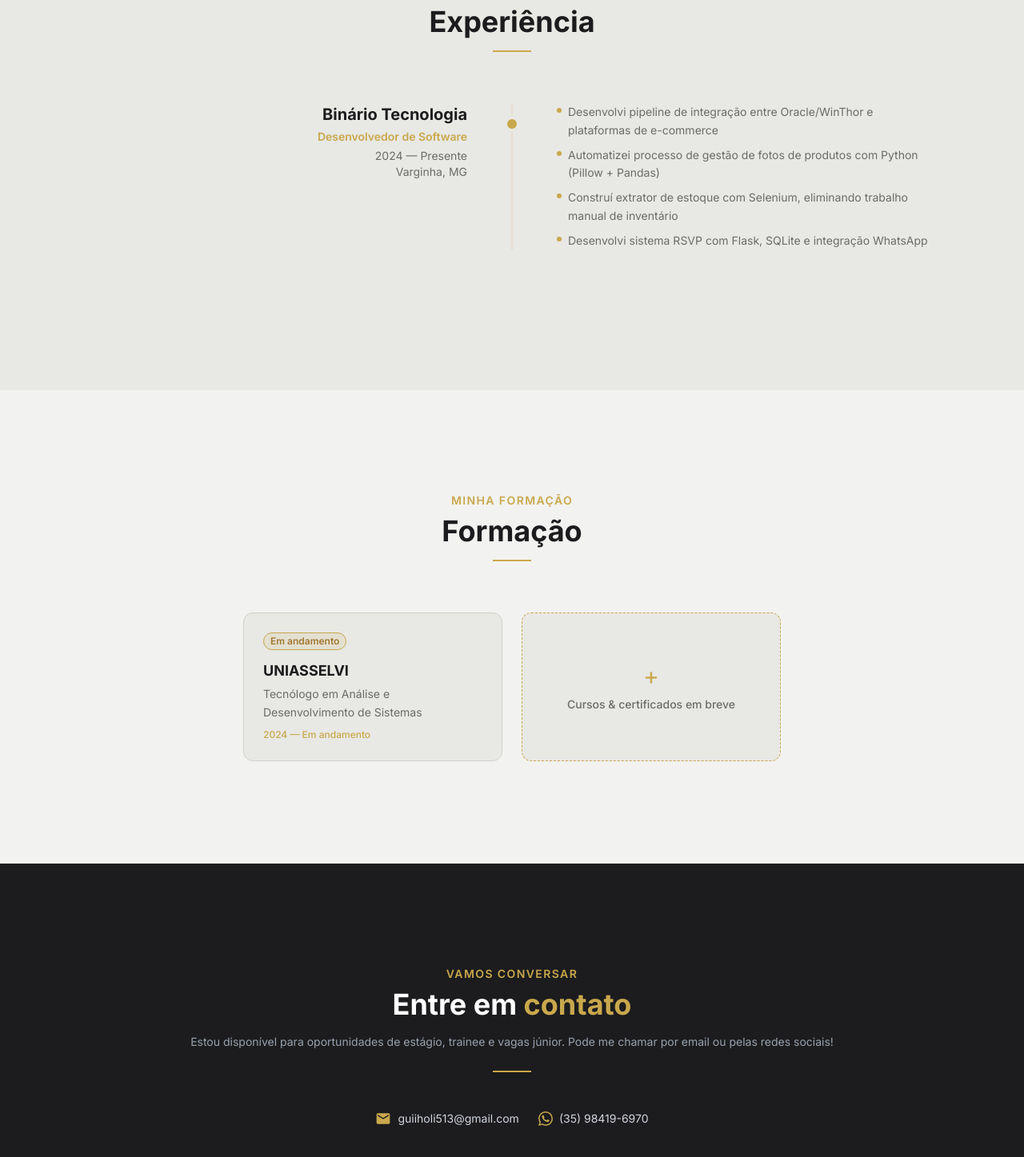
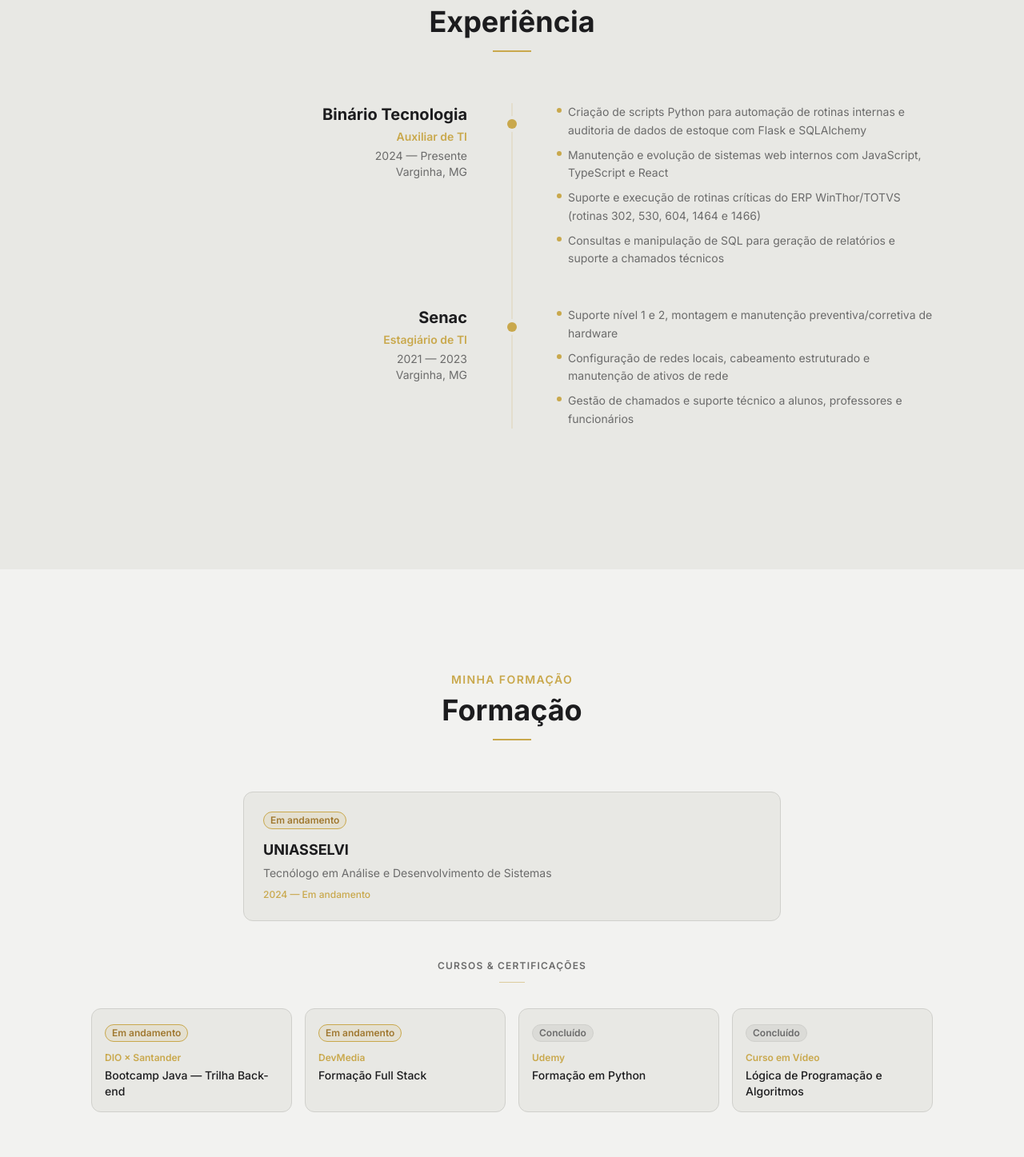
Before and after one commit to Guii15/Portfolio, a React (Vite) app: page / in a window 1280 px wide. Shown: the part 3780-5227 px from the top of the page at 80% size. Built offline with nearby package versions, Linux system fonts and the light colour scheme.

Commit message:
Experiencias

```diff
--- a/src/components/Education.jsx
+++ b/src/components/Education.jsx
@@ -13,6 +13,34 @@ const education = [
     status: 'Em andamento',
   },
 ]
+
+const certifications = [
+  {
+    institution: 'DIO × Santander',
+    course: 'Bootcamp Java — Trilha Back-end',
+    status: 'Em andamento',
+  },
+  {
+    institution: 'DevMedia',
+    course: 'Formação Full Stack',
+    status: 'Em andamento',
+  },
+  {
+    institution: 'Udemy',
+    course: 'Formação em Python',
+    status: 'Concluído',
+  },
+  {
+    institution: 'Curso em Vídeo',
+    course: 'Lógica de Programação e Algoritmos',
+    status: 'Concluído',
+  },
+]
+
+const statusStyle = (status) =>
+  status === 'Em andamento'
+    ? { bg: '#C9A84C20', color: '#A07830', border: '1px solid #C9A84C' }
+    : { bg: '#1C1C1E10', color: '#6B6B6B', border: '1px solid #D0D0CC' }
 
 export default function Education() {
   return (
@@ -38,11 +66,11 @@ export default function Education() {
           <div className="w-12 h-0.5 mx-auto mt-4" style={{ backgroundColor: '#C9A84C' }} />
         </motion.div>
 
-        <div
-          className="grid sm:grid-cols-2 gap-6"
-          style={{ maxWidth: '42rem', margin: '0 auto' }}
-        >
-          {education.map((edu, i) => (
+        {/* Graduação */}
+        <div style={{ maxWidth: '42rem', margin: '0 auto' }}>
+          {education.map((edu, i) => {
+            const s = statusStyle(edu.status)
+            return (
               <motion.div
                 key={i}
                 variants={fadeUp}
@@ -50,20 +78,13 @@ export default function Education() {
                 whileInView="visible"
                 viewport={{ once: true }}
                 transition={{ delay: i * 0.1 }}
-              className="p-6 rounded-xl"
-              style={{
-                backgroundColor: '#E8E8E4',
-                border: '1px solid #D0D0CC',
-              }}
+                className="p-6 rounded-xl mb-6"
+                style={{ backgroundColor: '#E8E8E4', border: '1px solid #D0D0CC' }}
               >
                 <div className="flex items-start justify-between mb-3">
                   <span
                     className="text-xs font-semibold px-2 py-0.5 rounded-full"
-                  style={{
-                    backgroundColor: edu.status === 'Em andamento' ? '#C9A84C20' : '#1C1C1E10',
-                    color: edu.status === 'Em andamento' ? '#A07830' : '#6B6B6B',
-                    border: `1px solid ${edu.status === 'Em andamento' ? '#C9A84C' : '#D0D0CC'}`,
-                  }}
+                    style={{ backgroundColor: s.bg, color: s.color, border: s.border }}
                   >
                     {edu.status}
                   </span>
@@ -78,27 +99,58 @@ export default function Education() {
                   {edu.period}
                 </p>
               </motion.div>
-          ))}
+            )
+          })}
+        </div>
 
-          {/* Card placeholder para certificados futuros */}
+        {/* Certificados */}
         <motion.div
           variants={fadeUp}
           initial="hidden"
           whileInView="visible"
           viewport={{ once: true }}
-            transition={{ delay: 0.1 }}
-            className="p-6 rounded-xl flex flex-col items-center justify-center text-center"
-            style={{
-              backgroundColor: '#E8E8E4',
-              border: '1px dashed #C9A84C',
-              opacity: 0.6,
-            }}
+          className="text-center mb-8 mt-12"
         >
-            <span className="text-3xl mb-2" style={{ color: '#C9A84C' }}>+</span>
-            <p className="text-sm font-medium" style={{ color: '#6B6B6B' }}>
-              Cursos & certificados em breve
+          <p
+            className="text-xs font-semibold tracking-widest uppercase"
+            style={{ color: '#6B6B6B' }}
+          >
+            Cursos & Certificações
+          </p>
+          <div className="w-8 h-px mx-auto mt-3" style={{ backgroundColor: '#C9A84C', opacity: 0.5 }} />
+        </motion.div>
+
+        <div
+          className="grid sm:grid-cols-2 lg:grid-cols-4 gap-4"
+        >
+          {certifications.map((cert, i) => {
+            const s = statusStyle(cert.status)
+            return (
+              <motion.div
+                key={i}
+                variants={fadeUp}
+                initial="hidden"
+                whileInView="visible"
+                viewport={{ once: true }}
+                transition={{ delay: i * 0.08 }}
+                className="p-4 rounded-xl"
+                style={{ backgroundColor: '#E8E8E4', border: '1px solid #D0D0CC' }}
+              >
+                <span
+                  className="text-xs font-semibold px-2 py-0.5 rounded-full inline-block mb-3"
+                  style={{ backgroundColor: s.bg, color: s.color, border: s.border }}
+                >
+                  {cert.status}
+                </span>
+                <p className="text-xs font-semibold mb-1" style={{ color: '#C9A84C' }}>
+                  {cert.institution}
+                </p>
+                <p className="text-sm font-medium leading-snug" style={{ color: '#1C1C1E' }}>
+                  {cert.course}
                 </p>
               </motion.div>
+            )
+          })}
         </div>
       </div>
     </section>
--- a/src/components/Experience.jsx
+++ b/src/components/Experience.jsx
@@ -8,14 +8,25 @@ const fadeUp = {
 const experiences = [
   {
     company: 'Binário Tecnologia',
-    role: 'Desenvolvedor de Software',
+    role: 'Auxiliar de TI',
     period: '2024 — Presente',
     location: 'Varginha, MG',
     bullets: [
-      'Desenvolvi pipeline de integração entre Oracle/WinThor e plataformas de e-commerce',
-      'Automatizei processo de gestão de fotos de produtos com Python (Pillow + Pandas)',
-      'Construí extrator de estoque com Selenium, eliminando trabalho manual de inventário',
-      'Desenvolvi sistema RSVP com Flask, SQLite e integração WhatsApp',
+      'Criação de scripts Python para automação de rotinas internas e auditoria de dados de estoque com Flask e SQLAlchemy',
+      'Manutenção e evolução de sistemas web internos com JavaScript, TypeScript e React',
+      'Suporte e execução de rotinas críticas do ERP WinThor/TOTVS (rotinas 302, 530, 604, 1464 e 1466)',
+      'Consultas e manipulação de SQL para geração de relatórios e suporte a chamados técnicos',
+    ],
+  },
+  {
+    company: 'Senac',
+    role: 'Estagiário de TI',
+    period: '2021 — 2023',
+    location: 'Varginha, MG',
+    bullets: [
+      'Suporte nível 1 e 2, montagem e manutenção preventiva/corretiva de hardware',
+      'Configuração de redes locais, cabeamento estruturado e manutenção de ativos de rede',
+      'Gestão de chamados e suporte técnico a alunos, professores e funcionários',
     ],
   },
 ]
```
Lines whose indentation alone changed are shown as unchanged.
